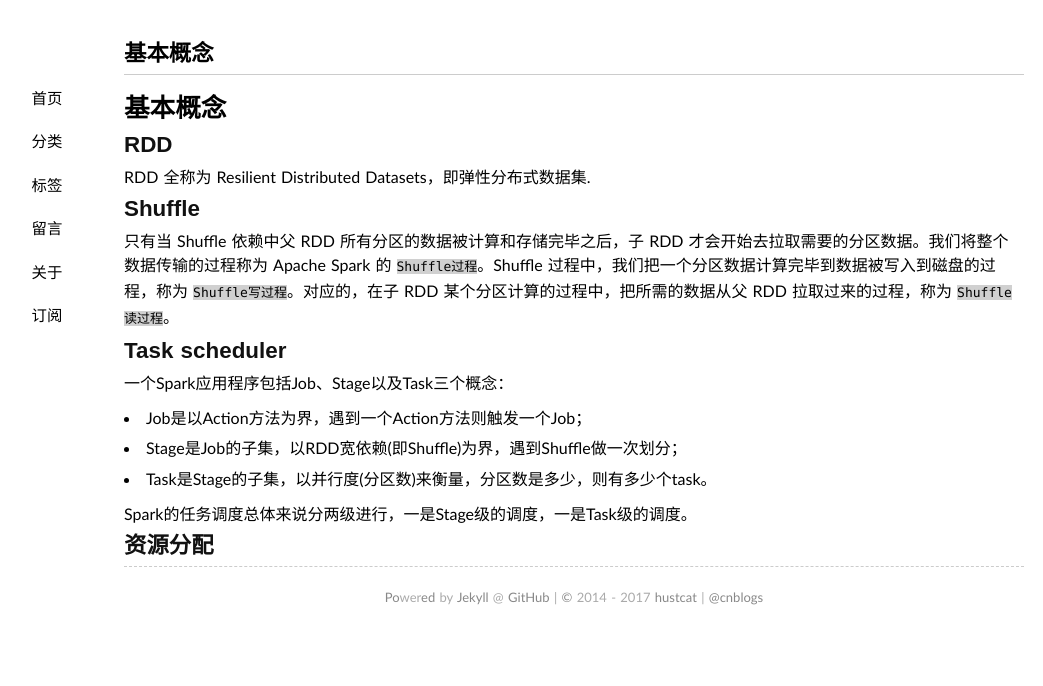
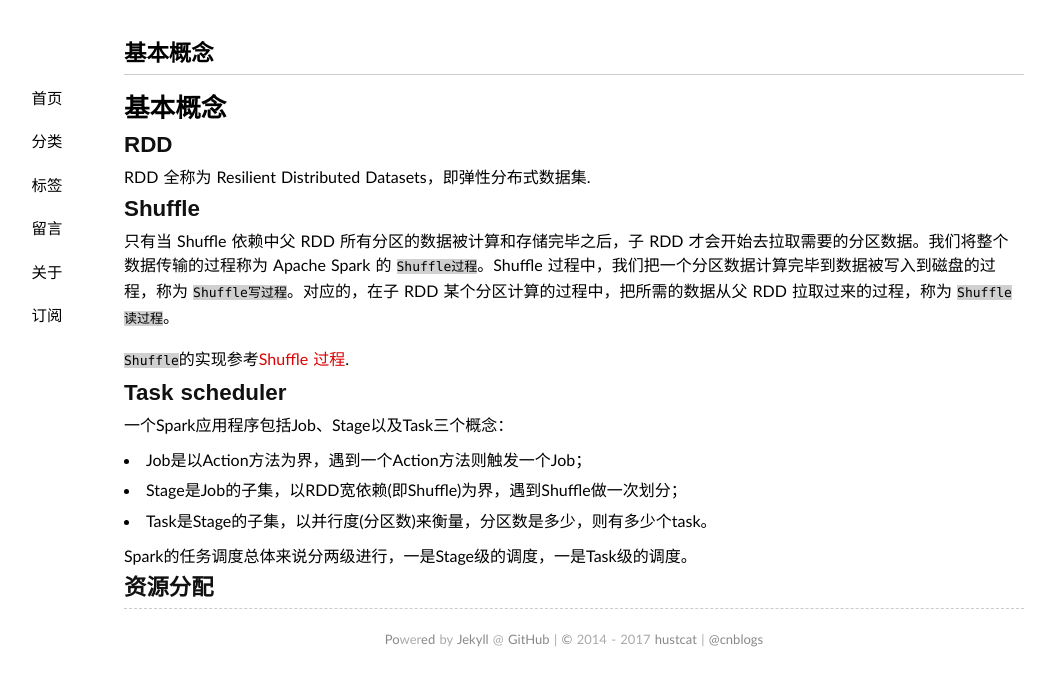
Before and after one commit to hustcat/hustcat.github.io, a Jekyll site: the page built from wiki/spark/101.md, in a window 1280 px wide. Shown: the top 686 px of the page, without its empty margins (66-1109 px from the left). Built offline with Jekyll 4.4.1, drawn with Linux system fonts in a browser that asks for light colours; some web fonts are replaced; our own code applies the rules of GitHub Pages for plain Markdown files; comment, search, counter and statistics services are not loaded.

Commit message:
Update 101.md

```diff
--- a/wiki/spark/101.md
+++ b/wiki/spark/101.md
@@ -8,6 +8,8 @@
 ## Shuffle
 
 只有当 Shuffle 依赖中父 RDD 所有分区的数据被计算和存储完毕之后，子 RDD 才会开始去拉取需要的分区数据。我们将整个数据传输的过程称为 Apache Spark 的 `Shuffle过程`。Shuffle 过程中，我们把一个分区数据计算完毕到数据被写入到磁盘的过程，称为 `Shuffle写过程`。对应的，在子 RDD 某个分区计算的过程中，把所需的数据从父 RDD 拉取过来的过程，称为 `Shuffle读过程`。
+
+`Shuffle`的实现参考[Shuffle 过程](https://github.com/ihainan/SparkInternals/tree/master/section3).
 
 ## Task scheduler
 
```
